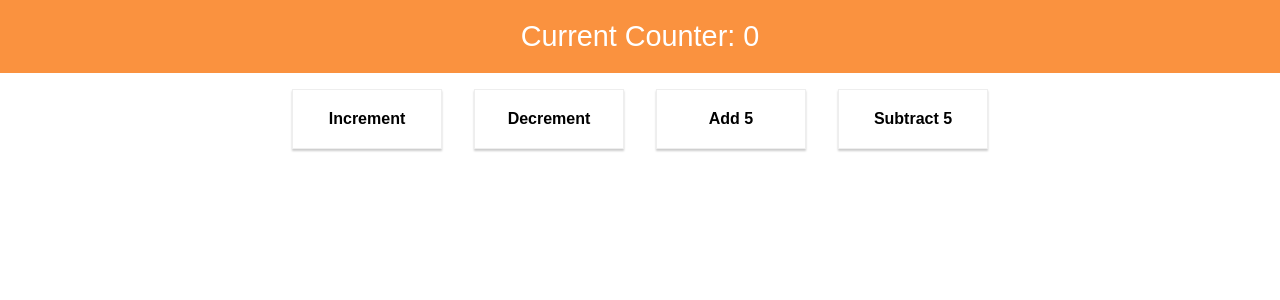
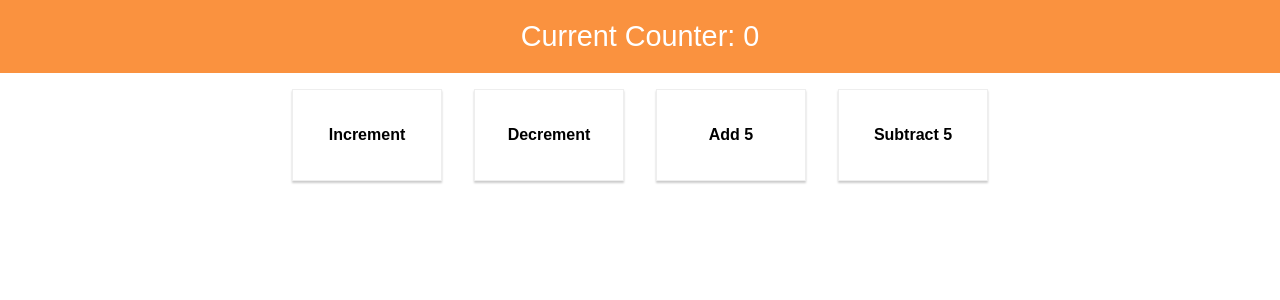
Before and after one commit to youssef-md/The-Burger-Builder, a React (Create React App) app: page / in a window 1280 px wide. Shown: the top 300 px of the page. Built offline with nearby package versions, Linux system fonts and the light colour scheme.

Commit message:
User can't select the button's text

```diff
--- a/package.json
+++ b/package.json
@@ -5,7 +5,7 @@
   "dependencies": {
     "react": "^16.0.0",
     "react-dom": "^16.0.0",
-    "react-scripts": "1.0.13"
+    "react-scripts": "^1.1.4"
   },
   "scripts": {
     "start": "react-scripts start",
--- a/src/components/CounterControl/CounterControl.css
+++ b/src/components/CounterControl/CounterControl.css
@@ -9,6 +9,12 @@
     text-align: center;
     cursor: pointer;
     display: inline-block;
+    -webkit-touch-callout: none;
+    -webkit-user-select: none;
+    -khtml-user-select: none;
+    -moz-user-select: none;
+    -ms-user-select: none;
+    user-select: none;
 }
 
 .CounterControl:hover,
--- a/src/components/CounterControl/CounterControl.js
+++ b/src/components/CounterControl/CounterControl.js
@@ -4,7 +4,7 @@
 
 const counterControl = (props) => (
     <div className="CounterControl" onClick={props.clicked}>
-        {props.label}
+        <p>{props.label}</p>
     </div>
 );
 
```
Also changed, not shown: 1 other file (tests, documents, lock files or other folders).
